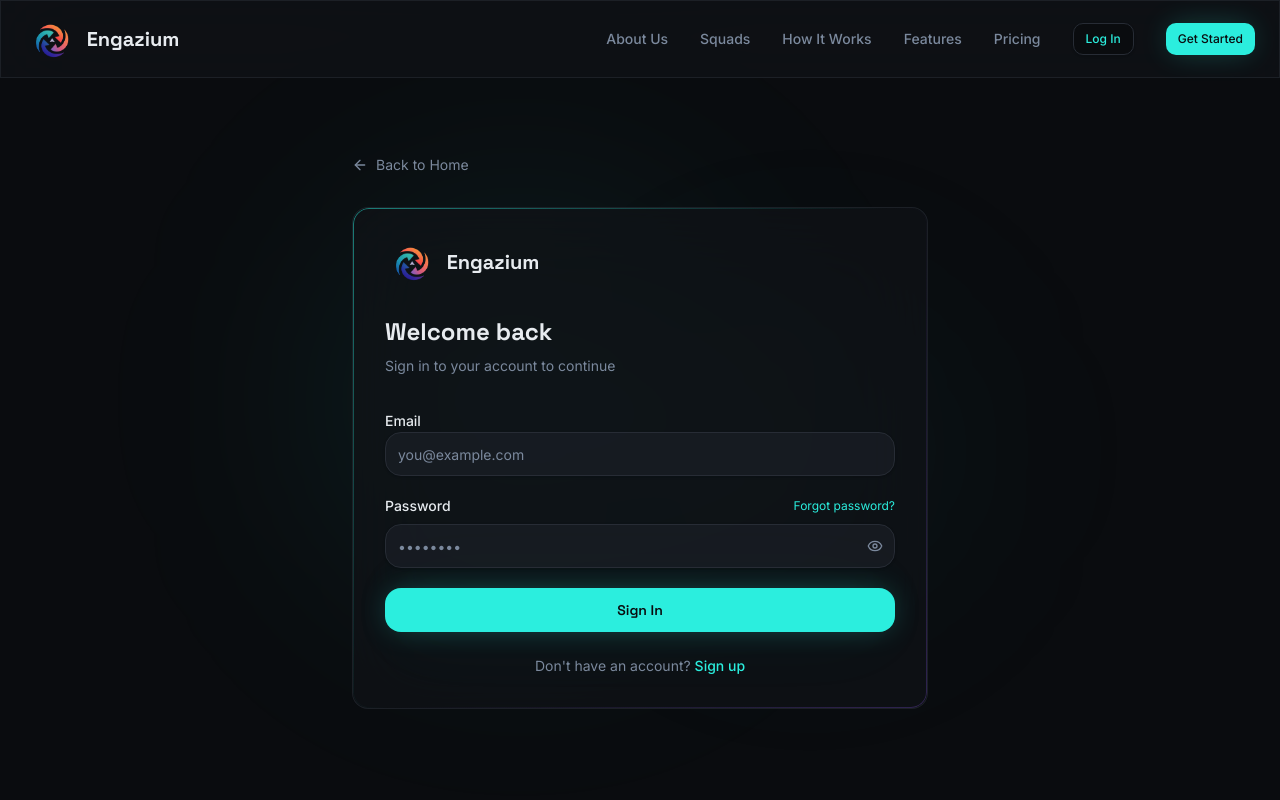
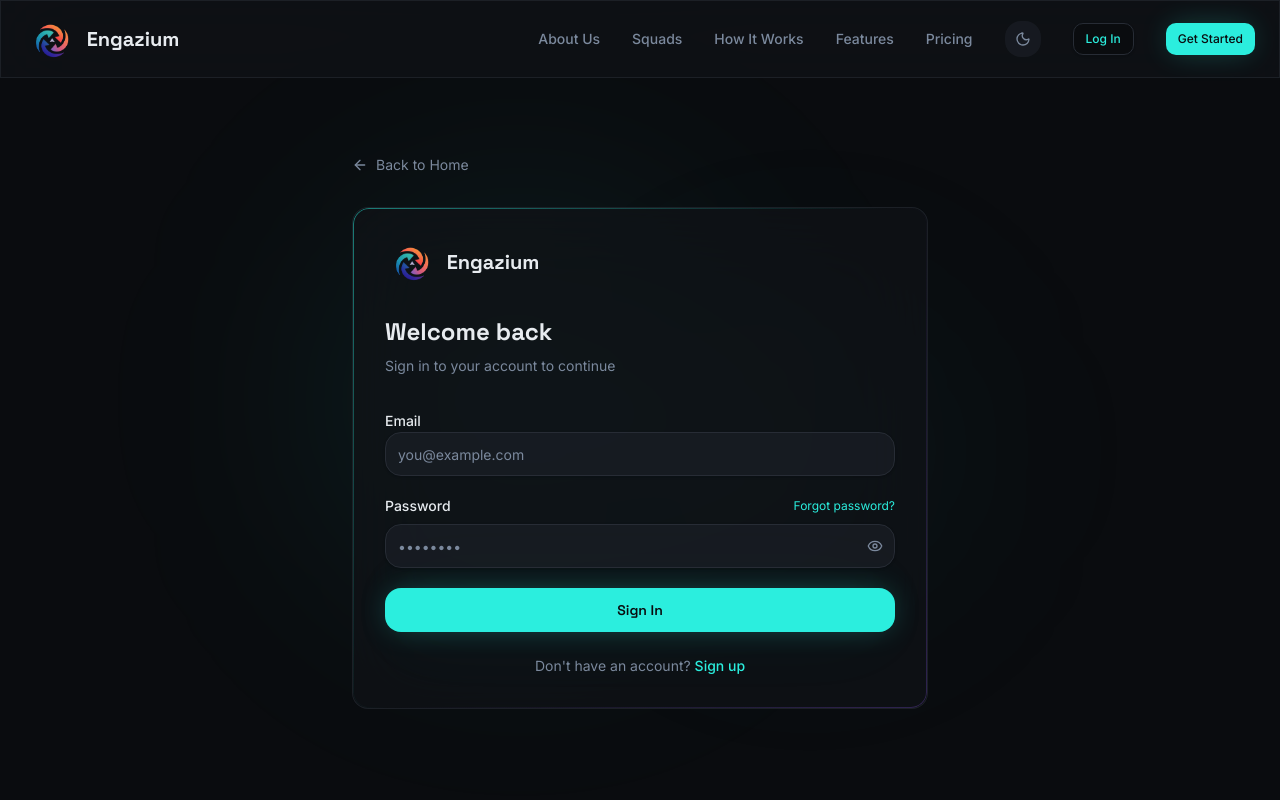
Before and after one commit to deepak04iiitn/Engazium, a Next.js app in the folder client/: page /sign-in in a window 1280 px wide. Shown: the top 800 px of the page. Built offline with nearby package versions, Linux system fonts and the light colour scheme.

Commit message:
feat: implemented dark and light mode

```diff
--- a/client/src/app/admin-dashboard/page.jsx
+++ b/client/src/app/admin-dashboard/page.jsx
@@ -291,7 +291,7 @@
       </main>
 
       {/* Mobile Bottom Tab Navigation */}
-      <nav className="md:hidden fixed bottom-0 left-0 right-0 z-50 glass-strong border-t border-border/20 safe-area-bottom bg-[#0f111a]/95 backdrop-blur-xl">
+      <nav className="md:hidden fixed bottom-0 left-0 right-0 z-50 glass-strong border-t border-border/20 safe-area-bottom bg-background/95 backdrop-blur-xl">
         <div className="flex items-center justify-around h-16">
           {mobileTabItems.map((item) => {
             const isActive = activeSection === item.key;
@@ -301,11 +301,11 @@
                 onClick={() => setActiveSection(item.key)}
                 className={`flex flex-col items-center justify-center gap-0.5 px-2 py-1.5 rounded-lg transition-all duration-200 min-w-0 flex-1 ${
                   isActive
-                    ? "text-indigo-400"
+                    ? "text-primary"
                     : "text-muted-foreground"
                 }`}
               >
-                <div className={`p-1 rounded-lg transition-all duration-200 ${isActive ? "bg-indigo-500/15" : ""}`}>
+                <div className={`p-1 rounded-lg transition-all duration-200 ${isActive ? "bg-primary/15" : ""}`}>
                   <item.icon className={`h-5 w-5 transition-transform duration-200 ${isActive ? "scale-110" : ""}`} />
                 </div>
                 <span className={`text-[10px] font-medium leading-none truncate ${isActive ? "font-bold" : ""}`}>
--- a/client/src/app/globals.css
+++ b/client/src/app/globals.css
@@ -4,52 +4,54 @@
 
 @custom-variant dark (&:is(.dark *));
 
+/* ===== LIGHT THEME ===== */
 :root {
-  --background: 220 20% 5%;
-  --foreground: 210 20% 92%;
+  --background: 0 0% 100%;
+  --foreground: 220 20% 10%;
 
-  --card: 220 18% 8%;
-  --card-foreground: 210 20% 92%;
+  --card: 0 0% 98%;
+  --card-foreground: 220 20% 10%;
 
-  --popover: 220 18% 8%;
-  --popover-foreground: 210 20% 92%;
+  --popover: 0 0% 100%;
+  --popover-foreground: 220 20% 10%;
 
-  --primary: 175 85% 55%;
-  --primary-foreground: 220 20% 5%;
+  --primary: 175 85% 38%;
+  --primary-foreground: 0 0% 100%;
 
-  --secondary: 220 15% 15%;
-  --secondary-foreground: 210 20% 85%;
+  --secondary: 220 15% 93%;
+  --secondary-foreground: 220 15% 25%;
 
-  --muted: 220 15% 12%;
-  --muted-foreground: 215 15% 55%;
+  --muted: 220 15% 95%;
+  --muted-foreground: 215 15% 45%;
 
-  --accent: 175 70% 40%;
-  --accent-foreground: 220 20% 5%;
+  --accent: 175 70% 32%;
+  --accent-foreground: 0 0% 100%;
 
   --destructive: 0 84.2% 60.2%;
-  --destructive-foreground: 210 40% 98%;
+  --destructive-foreground: 0 0% 100%;
 
-  --border: 220 15% 18%;
-  --input: 220 15% 18%;
-  --ring: 175 85% 55%;
+  --border: 220 15% 88%;
+  --input: 220 15% 88%;
+  --ring: 175 85% 38%;
 
   --radius: 0.75rem;
 
-  --sidebar-background: 220 18% 6%;
-  --sidebar-foreground: 210 20% 85%;
-  --sidebar-primary: 175 85% 55%;
-  --sidebar-primary-foreground: 220 20% 5%;
-  --sidebar-accent: 220 15% 12%;
-  --sidebar-accent-foreground: 210 20% 85%;
-  --sidebar-border: 220 15% 15%;
-  --sidebar-ring: 175 85% 55%;
+  --sidebar-background: 0 0% 97%;
+  --sidebar-foreground: 220 15% 25%;
+  --sidebar-primary: 175 85% 38%;
+  --sidebar-primary-foreground: 0 0% 100%;
+  --sidebar-accent: 220 15% 93%;
+  --sidebar-accent-foreground: 220 15% 25%;
+  --sidebar-border: 220 15% 88%;
+  --sidebar-ring: 175 85% 38%;
 
   /* Custom tokens */
-  --glow-primary: 175 85% 55%;
-  --glow-secondary: 260 70% 60%;
-  --surface-glass: 220 15% 10%;
+  --glow-primary: 175 85% 38%;
+  --glow-secondary: 260 70% 55%;
+  --surface-glass: 220 15% 96%;
 }
 
+/* ===== DARK THEME ===== */
 .dark {
   --background: 220 20% 5%;
   --foreground: 210 20% 92%;
@@ -87,6 +89,11 @@
   --sidebar-accent-foreground: 210 20% 85%;
   --sidebar-border: 220 15% 15%;
   --sidebar-ring: 175 85% 55%;
+
+  /* Custom tokens */
+  --glow-primary: 175 85% 55%;
+  --glow-secondary: 260 70% 60%;
+  --surface-glass: 220 15% 10%;
 }
 
 @theme inline {
@@ -153,6 +160,10 @@
   background-image: linear-gradient(to right, hsl(var(--primary)), hsl(185 70% 70%), hsl(var(--primary)));
 }
 
+.dark .text-gradient {
+  background-image: linear-gradient(to right, hsl(var(--primary)), hsl(185 70% 70%), hsl(var(--primary)));
+}
+
 .glow-box {
   box-shadow: 0 0 30px -5px hsl(var(--glow-primary) / 0.3),
               0 0 80px -15px hsl(var(--glow-primary) / 0.15);
@@ -163,18 +174,27 @@
                0 0 40px hsl(var(--glow-primary) / 0.2);
 }
 
+/* Light mode: subtler glass */
 .glass {
-  background: hsl(var(--card) / 0.5);
+  background: hsl(var(--card) / 0.6);
   backdrop-filter: blur(24px);
   -webkit-backdrop-filter: blur(24px);
   border: 1px solid hsl(var(--border) / 0.5);
 }
 
+.dark .glass {
+  background: hsl(var(--card) / 0.5);
+}
+
 .glass-strong {
-  background: hsl(var(--card) / 0.7);
+  background: hsl(var(--card) / 0.85);
   backdrop-filter: blur(40px);
   -webkit-backdrop-filter: blur(40px);
   border: 1px solid hsl(var(--border) / 0.6);
+}
+
+.dark .glass-strong {
+  background: hsl(var(--card) / 0.7);
 }
 
 .gradient-border {
--- a/client/src/app/layout.js
+++ b/client/src/app/layout.js
@@ -6,6 +6,7 @@
 import Navbar from "@/components/Navbar";
 import Footer from "@/components/Footer";
 import ReduxProvider from "@/components/ReduxProvider";
+import { ThemeProvider } from "@/components/ThemeProvider";
 import { Toaster } from "@/components/ui/sonner";
 
 const geistSans = Geist({
@@ -25,9 +26,15 @@
   const isDashboardRoute = pathname?.startsWith('/dashboard') || pathname?.startsWith('/admin-dashboard');
 
   return (
-    <html lang="en">
+    <html lang="en" suppressHydrationWarning>
       <body
         className={`${geistSans.variable} ${geistMono.variable} antialiased`}
+      >
+        <ThemeProvider
+          attribute="class"
+          defaultTheme="dark"
+          enableSystem={false}
+          disableTransitionOnChange
         >
           <ReduxProvider>
             <div className="min-h-screen bg-background">
@@ -37,6 +44,7 @@
             </div>
             <Toaster richColors position="top-right" />
           </ReduxProvider>
+        </ThemeProvider>
       </body>
     </html>
   );
--- a/client/src/app/squads/page.jsx
+++ b/client/src/app/squads/page.jsx
@@ -340,7 +340,7 @@
                 onValueChange={setActiveTab}
                 className="w-full max-w-sm sm:max-w-md"
               >
-                <TabsList className="grid w-full grid-cols-2 p-1 sm:p-1.5 bg-secondary/30 backdrop-blur-xl border border-white/10 rounded-xl sm:rounded-2xl h-11 sm:h-14">
+                <TabsList className="grid w-full grid-cols-2 p-1 sm:p-1.5 bg-secondary/30 backdrop-blur-xl border border-border/30 rounded-xl sm:rounded-2xl h-11 sm:h-14">
                   <TabsTrigger
                     value="browse"
                     className="rounded-lg sm:rounded-xl font-heading font-bold tracking-wide text-xs sm:text-sm data-[state=active]:bg-primary data-[state=active]:text-primary-foreground data-[state=active]:shadow-lg data-[state=active]:shadow-primary/20 transition-all duration-300"
--- a/client/src/components/Navbar.jsx
+++ b/client/src/components/Navbar.jsx
@@ -5,9 +5,10 @@
 import Link from "next/link";
 import { useRouter } from "next/navigation";
 import { motion, AnimatePresence } from "framer-motion";
-import { Menu, X, LogOut, User, ChevronDown, LayoutDashboard } from "lucide-react";
+import { Menu, X, LogOut, User, ChevronDown, LayoutDashboard, Sun, Moon } from "lucide-react";
 import { useSelector, useDispatch } from "react-redux";
 import { logoutSuccess } from "@/redux/user/userSlice";
+import { useTheme } from "next-themes";
 import { Button } from "@/components/ui/button";
 import logo from "@/assets/Engazium_Logo.png";
 
@@ -22,10 +23,17 @@
 const Navbar = () => {
   const [isOpen, setIsOpen] = useState(false);
   const [profileOpen, setProfileOpen] = useState(false);
+  const [mounted, setMounted] = useState(false);
   const profileRef = useRef(null);
   const { currentUser } = useSelector((state) => state.user);
   const dispatch = useDispatch();
   const router = useRouter();
+  const { theme, setTheme } = useTheme();
+
+  // Avoid hydration mismatch
+  useEffect(() => {
+    setMounted(true);
+  }, []);
 
   // Close dropdown when clicking outside
   useEffect(() => {
@@ -49,6 +57,10 @@
     } catch (error) {
       console.error("Logout failed:", error);
     }
+  };
+
+  const toggleTheme = () => {
+    setTheme(theme === "dark" ? "light" : "dark");
   };
 
   return (
@@ -82,6 +94,18 @@
               {link.label}
             </a>
           ))}
+
+          {/* Theme Toggle */}
+          {mounted && (
+            <button
+              onClick={toggleTheme}
+              className="relative h-9 w-9 rounded-xl bg-secondary/50 hover:bg-secondary flex items-center justify-center text-muted-foreground hover:text-foreground transition-all duration-300"
+              aria-label="Toggle theme"
+            >
+              <Sun className={`h-4 w-4 absolute transition-all duration-300 ${theme === "dark" ? "rotate-90 scale-0 opacity-0" : "rotate-0 scale-100 opacity-100"}`} />
+              <Moon className={`h-4 w-4 absolute transition-all duration-300 ${theme === "dark" ? "rotate-0 scale-100 opacity-100" : "-rotate-90 scale-0 opacity-0"}`} />
+            </button>
+          )}
 
           {currentUser ? (
             <div className="relative" ref={profileRef}>
@@ -158,13 +182,28 @@
           )}
         </div>
 
-        {/* Mobile Toggle */}
-        <button
-          onClick={() => setIsOpen(!isOpen)}
-          className="md:hidden text-foreground"
-        >
-          {isOpen ? <X size={24} /> : <Menu size={24} />}
-        </button>
+        {/* Mobile Right Section */}
+        <div className="flex items-center gap-2 md:hidden">
+          {/* Theme Toggle - Mobile */}
+          {mounted && (
+            <button
+              onClick={toggleTheme}
+              className="relative h-9 w-9 rounded-xl bg-secondary/50 hover:bg-secondary flex items-center justify-center text-muted-foreground hover:text-foreground transition-all duration-300"
+              aria-label="Toggle theme"
+            >
+              <Sun className={`h-4 w-4 absolute transition-all duration-300 ${theme === "dark" ? "rotate-90 scale-0 opacity-0" : "rotate-0 scale-100 opacity-100"}`} />
+              <Moon className={`h-4 w-4 absolute transition-all duration-300 ${theme === "dark" ? "rotate-0 scale-100 opacity-100" : "-rotate-90 scale-0 opacity-0"}`} />
+            </button>
+          )}
+
+          {/* Mobile Menu Toggle */}
+          <button
+            onClick={() => setIsOpen(!isOpen)}
+            className="text-foreground"
+          >
+            {isOpen ? <X size={24} /> : <Menu size={24} />}
+          </button>
+        </div>
       </div>
 
       {/* Mobile Menu */}
--- /dev/null
+++ b/client/src/components/ThemeProvider.jsx
@@ -0,0 +1,7 @@
+"use client";
+
+import { ThemeProvider as NextThemesProvider } from "next-themes";
+
+export function ThemeProvider({ children, ...props }) {
+  return <NextThemesProvider {...props}>{children}</NextThemesProvider>;
+}
```
Also changed, not shown: client/src/components/dashboard/AdminSidebar.jsx (+17 -17 lines), client/src/components/dashboard/UserSidebar.jsx (+10 -10 lines), client/src/components/squads/listing/SquadFilterBar.jsx (+28 -28 lines). Lines whose indentation alone changed are shown as unchanged.
